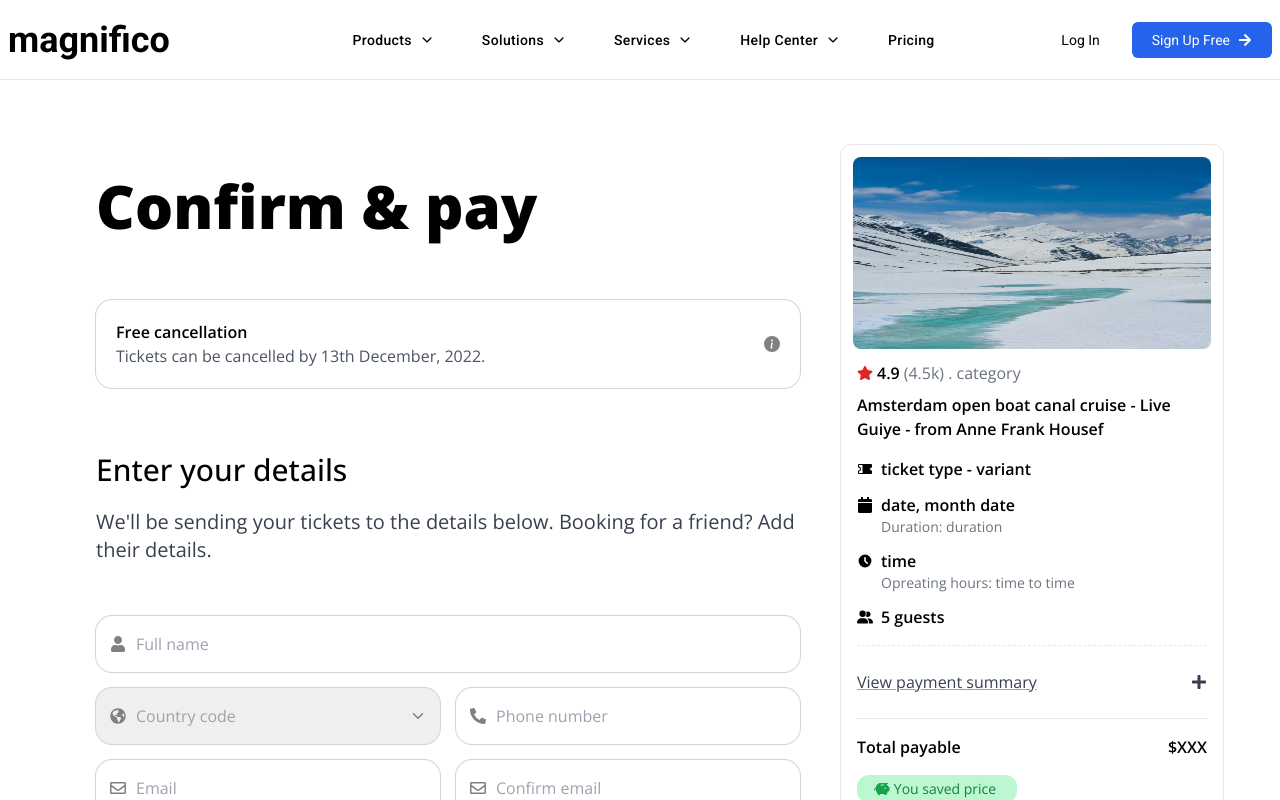
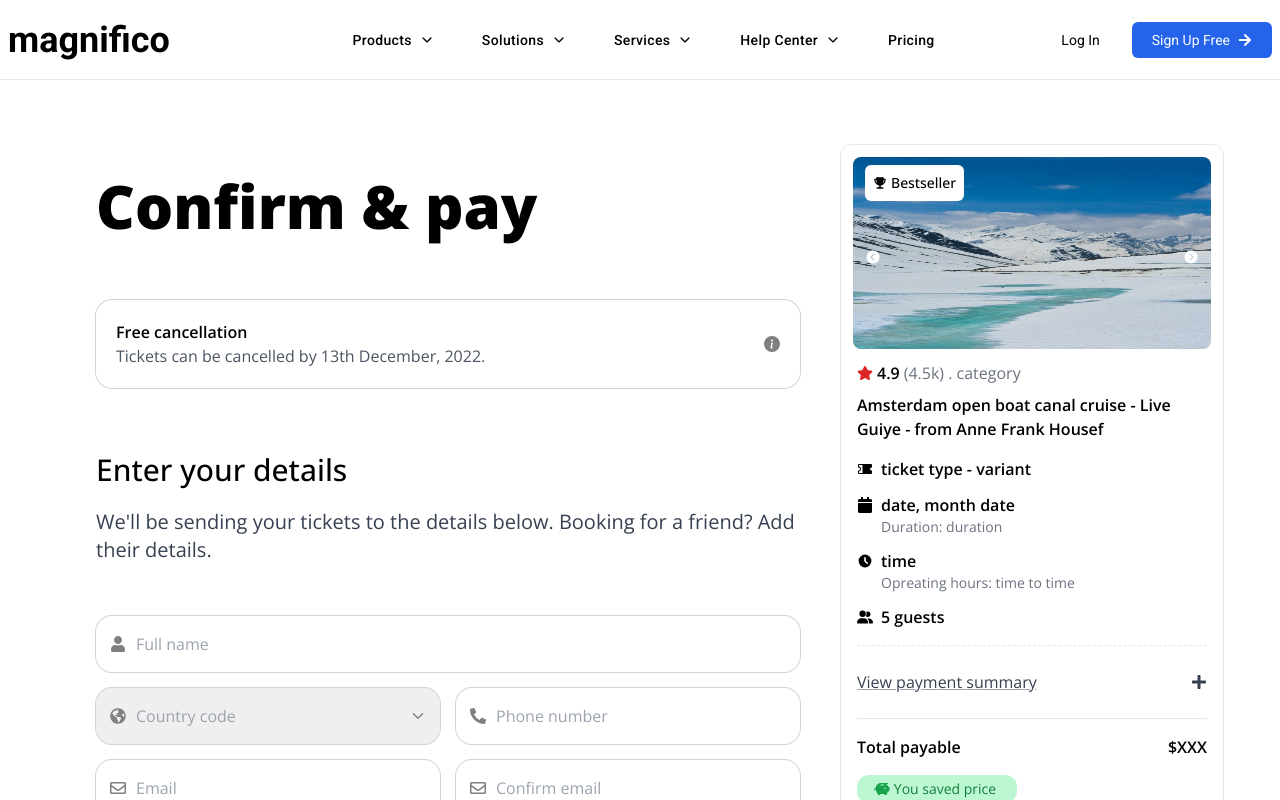
Before and after one commit to warmachine028/magnifico, a React (Vite) app: page /payment in a window 1280 px wide. Shown: the top 800 px of the page. Built offline with nearby package versions, Linux system fonts and the light colour scheme.

Commit message:
fix: destination card

```diff
--- a/src/components/DestinationCard.jsx
+++ b/src/components/DestinationCard.jsx
@@ -4,11 +4,22 @@ import { FaCalendar, FaPlus, FaStar } from 'react-icons/fa'
 import { HiClock } from 'react-icons/hi'
 import { FaUserGroup } from 'react-icons/fa6'
 import { Link } from 'react-router-dom'
+import { IoIosArrowDropleftCircle, IoIosArrowDroprightCircle, IoMdTrophy } from 'react-icons/io'
 
 const DestinationCard = () => {
 	return (
 		<aside className="flex max-h-[750px] max-w-sm flex-col rounded-xl border p-2">
-			<div className="flex flex-col p-1">
+			<div className="relative flex flex-col p-1">
+				<div className="absolute left-4 top-3 flex items-center gap-1 rounded-md bg-white p-2 text-sm font-medium">
+					<IoMdTrophy />
+					Bestseller
+				</div>
+				<div className="absolute left-4 top-24 text-white">
+					<IoIosArrowDropleftCircle />
+				</div>
+				<div className="absolute right-4 top-24 text-white">
+					<IoIosArrowDroprightCircle />
+				</div>
 				<img className="h-48 w-96 rounded-lg" src={Mountain} alt="Mountain" />
 			</div>
 			<div className="p-2">
```
